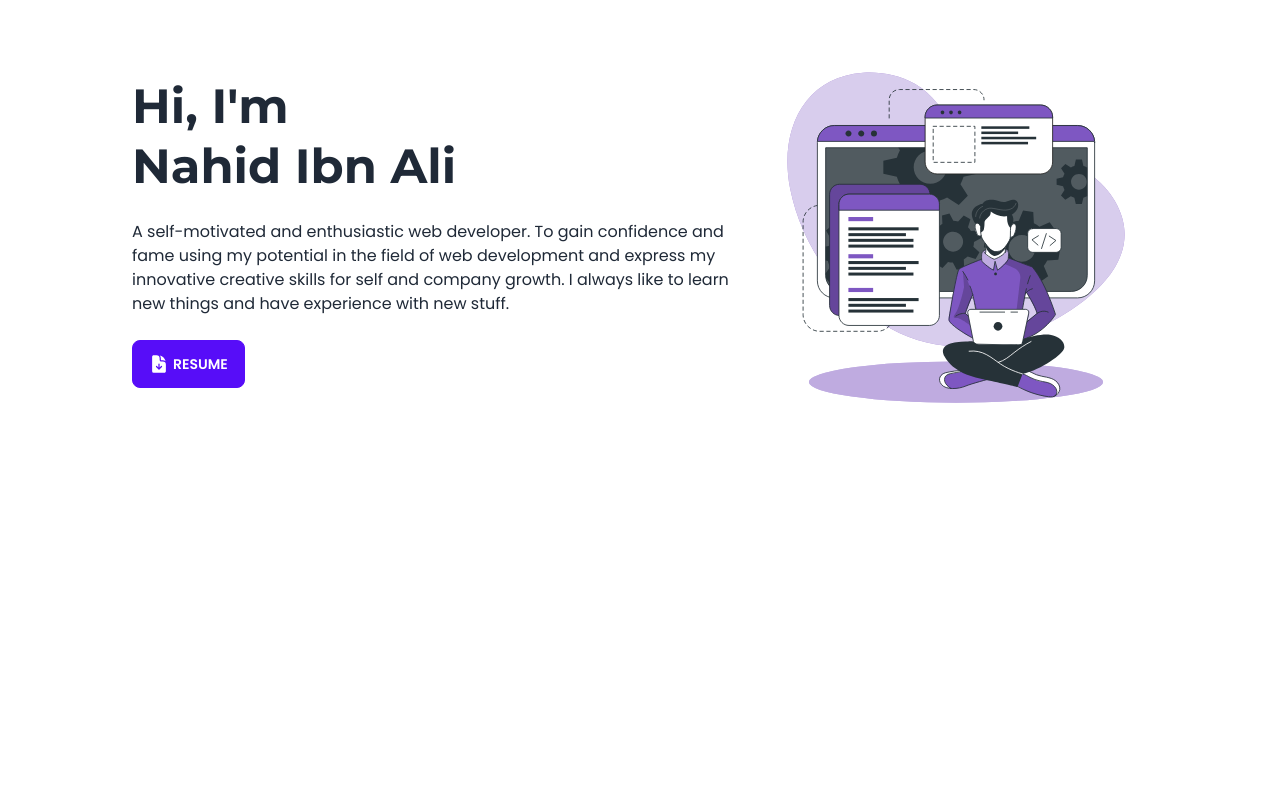
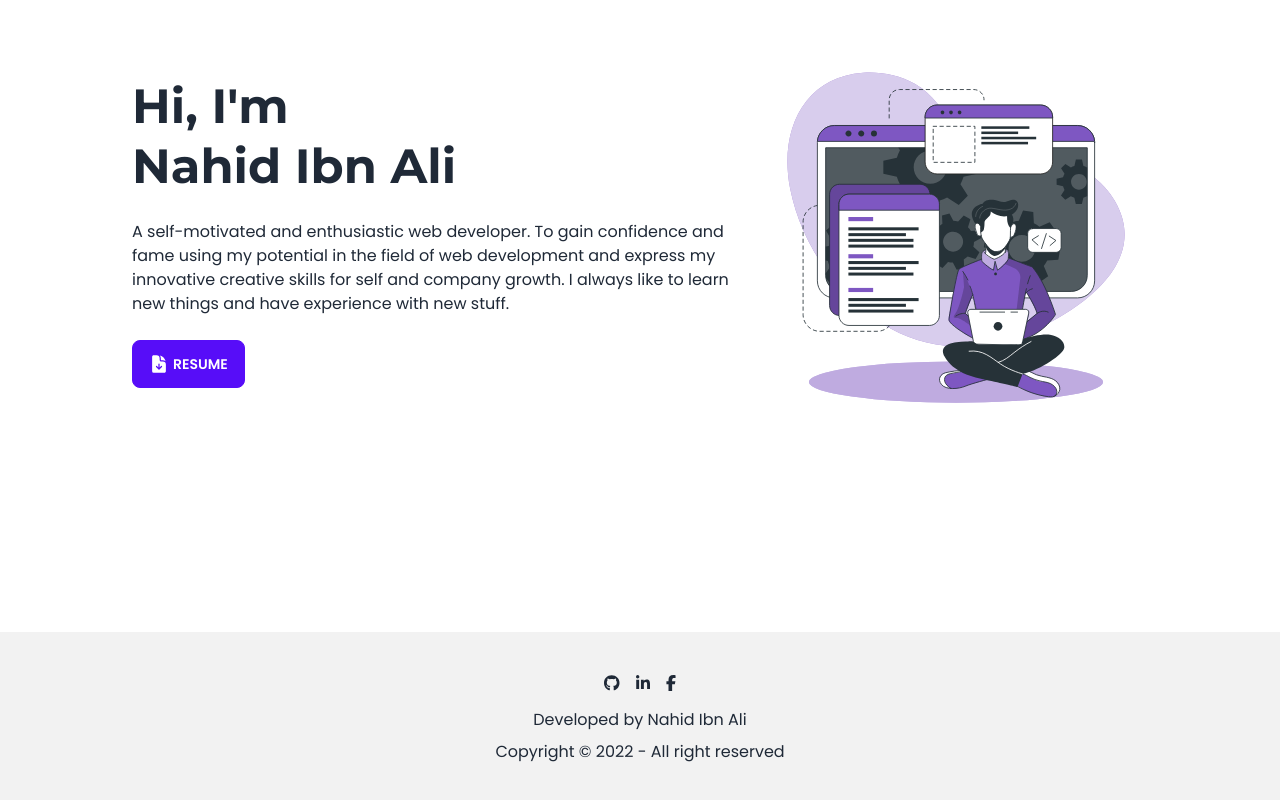
Before and after one commit to NahidIbnAli/nahid-ibn-ali, a React (Create React App) app: page / in a window 1280 px wide. Shown: the part 240-1040 px from the top of the page. Before the commit the page ends 872 px from the top, so only its background shows below. Built offline with nearby package versions, Linux system fonts and the light colour scheme.

Commit message:
added footer to the site

```diff
--- a/package.json
+++ b/package.json
@@ -3,6 +3,10 @@
   "version": "0.1.0",
   "private": true,
   "dependencies": {
+    "@fortawesome/fontawesome-svg-core": "^6.2.1",
+    "@fortawesome/free-brands-svg-icons": "^6.2.1",
+    "@fortawesome/free-solid-svg-icons": "^6.2.1",
+    "@fortawesome/react-fontawesome": "^0.2.0",
     "@heroicons/react": "^2.0.13",
     "@testing-library/jest-dom": "^5.16.5",
     "@testing-library/react": "^13.4.0",
--- a/src/Layout/Main.jsx
+++ b/src/Layout/Main.jsx
@@ -1,5 +1,6 @@
 import React from "react";
 import { Outlet } from "react-router-dom";
+import Footer from "../Pages/Shared/Footer/Footer";
 import Header from "../Pages/Shared/Header/Header";
 
 const Main = () => {
@@ -7,6 +8,7 @@ const Main = () => {
     <div>
       <Header></Header>
       <Outlet></Outlet>
+      <Footer></Footer>
     </div>
   );
 };
--- a/src/Pages/Home/Hero/Hero.jsx
+++ b/src/Pages/Home/Hero/Hero.jsx
@@ -1,7 +1,6 @@
 import React from "react";
 import image from "../../../assets/Developer activity.svg";
 import { DocumentArrowDownIcon } from "@heroicons/react/24/solid";
-import { Link } from "react-router-dom";
 
 const Hero = () => {
   return (
--- /dev/null
+++ b/src/Pages/Shared/Footer/Footer.jsx
@@ -0,0 +1,46 @@
+import React from "react";
+import { FontAwesomeIcon } from "@fortawesome/react-fontawesome";
+import {
+  faGithub,
+  faFacebookF,
+  faLinkedinIn,
+  faTwitter,
+} from "@fortawesome/free-brands-svg-icons";
+import { Link } from "react-router-dom";
+
+const Footer = () => {
+  return (
+    <footer className="footer footer-center p-10 bg-base-200 text-base-content font-sans text-base gap-3">
+      <div>
+        <div className="grid grid-flow-col gap-4">
+          <a
+            href="https://github.com/NahidIbnAli"
+            className="hover:text-primary"
+          >
+            <FontAwesomeIcon icon={faGithub}></FontAwesomeIcon>
+          </a>
+          <a
+            href="https://www.linkedin.com/in/nahidibnali"
+            className="hover:text-primary"
+          >
+            <FontAwesomeIcon icon={faLinkedinIn}></FontAwesomeIcon>
+          </a>
+          <a
+            href="https://www.facebook.com/NahidIbnAli"
+            className="hover:text-primary"
+          >
+            <FontAwesomeIcon icon={faFacebookF}></FontAwesomeIcon>
+          </a>
+        </div>
+      </div>
+      <div>
+        <p>
+          Developed by <a href="">Nahid Ibn Ali</a>
+        </p>
+        <p>Copyright © 2022 - All right reserved</p>
+      </div>
+    </footer>
+  );
+};
+
+export default Footer;
```
Also changed, not shown: 1 other file (tests, documents, lock files or other folders).
